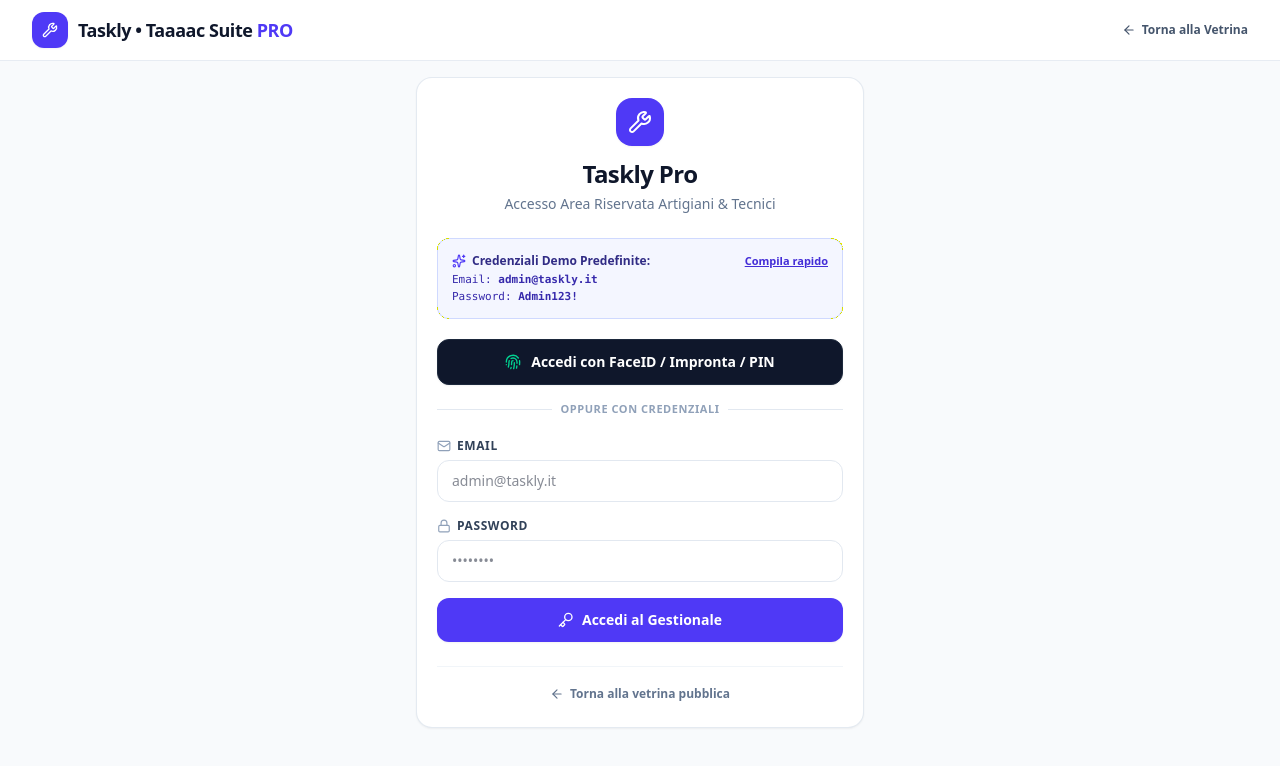
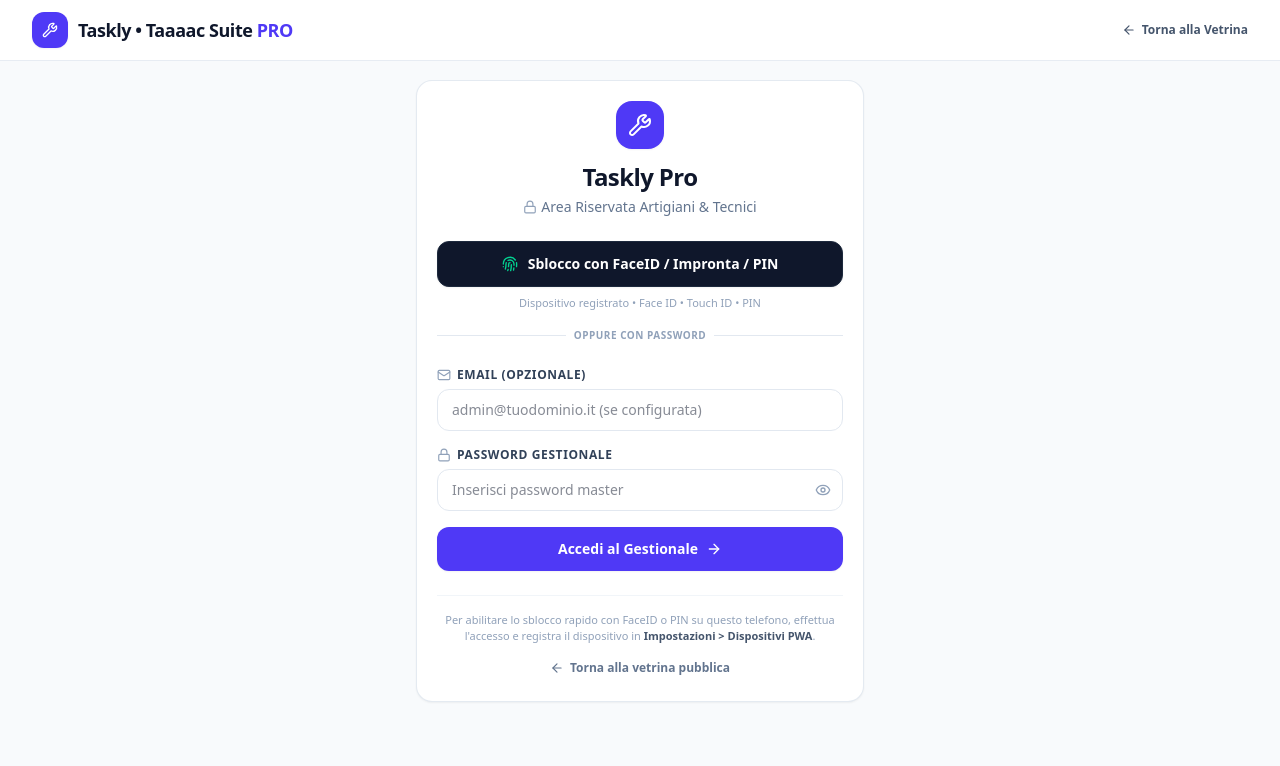
Before and after one commit to shadowkrad/Taskly, a Next.js app: page /login in a window 1280 px wide. Shown: the top 766 px of the page. Built offline with nearby package versions, Linux system fonts and the light colour scheme; no server answers; the database is empty.

Commit message:
fix(auth): master password qualification, 1-click demo & passkey biometrics

```diff
--- a/src/app/login/page.tsx
+++ b/src/app/login/page.tsx
@@ -1,11 +1,24 @@
 'use client';
 
-import React, { useState, useTransition, use } from 'react';
+import React, { useState, useEffect, useTransition, use } from 'react';
 import { useRouter } from 'next/navigation';
 import Link from 'next/link';
-import { Wrench, Lock, Mail, ArrowLeft, Loader2, AlertCircle, Sparkles, Key, Fingerprint, Smartphone } from 'lucide-react';
+import {
+  Wrench,
+  Lock,
+  Mail,
+  ArrowLeft,
+  Loader2,
+  AlertCircle,
+  Sparkles,
+  Key,
+  Fingerprint,
+  Eye,
+  EyeOff,
+  ArrowRight,
+} from 'lucide-react';
 import { startAuthentication } from '@simplewebauthn/browser';
-import { loginAction } from '@/app/actions/auth';
+import { loginAction, loginDemoAction } from '@/app/actions/auth';
 
 interface LoginPageProps {
   searchParams?: Promise<{ callbackUrl?: string }>;
@@ -17,10 +30,42 @@
   const callbackUrl = params?.callbackUrl || '/admin';
 
   const [isPending, startTransition] = useTransition();
+  const [demoLoading, setDemoLoading] = useState(false);
   const [biometricLoading, setBiometricLoading] = useState(false);
   const [email, setEmail] = useState('');
   const [password, setPassword] = useState('');
+  const [showPassword, setShowPassword] = useState(false);
   const [error, setError] = useState<string | null>(null);
+  const [isDemo, setIsDemo] = useState(false);
+
+  useEffect(() => {
+    if (typeof window !== 'undefined') {
+      const hn = window.location.hostname.toLowerCase();
+      const isDemoDomain =
+        hn.includes('vercel.app') ||
+        hn.includes('cliente-demo') ||
+        hn.includes('-demo') ||
+        hn.startsWith('demo.');
+      setIsDemo(isDemoDomain);
+    }
+  }, []);
+
+  const handleDemoLogin = async () => {
+    setDemoLoading(true);
+    setError(null);
+    try {
+      const res = await loginDemoAction();
+      if (res.success) {
+        router.push(callbackUrl);
+        router.refresh();
+      } else {
+        throw new Error(res.message || "Errore durante l'accesso demo");
+      }
+    } catch (err: any) {
+      setError(err.message || 'Errore accesso demo');
+      setDemoLoading(false);
+    }
+  };
 
   const handleDeviceLogin = async () => {
     setError(null);
@@ -32,7 +77,7 @@
 
       if (!optRes.ok) {
         const err = await optRes.json();
-        throw new Error(err.error || 'Nessun dispositivo autorizzato.');
+        throw new Error(err.error || 'Nessun dispositivo autorizzato su questo browser. Accedi prima con password.');
       }
 
       const options = await optRes.json();
@@ -56,7 +101,11 @@
       router.refresh();
     } catch (err: any) {
       console.warn('[handleDeviceLogin] errore:', err);
-      setError(err.message || 'Accesso con dispositivo non riuscito.');
+      if (err.name === 'NotAllowedError') {
+        setError('Sblocco biometrico annullato.');
+      } else {
+        setError(err.message || 'Dispositivo non registrato o non riconosciuto. Inserisci la password.');
+      }
     } finally {
       setBiometricLoading(false);
     }
@@ -64,10 +113,14 @@
 
   const handleSubmit = (e: React.FormEvent) => {
     e.preventDefault();
+    if (!password.trim()) {
+      setError('Inserisci la password di accesso.');
+      return;
+    }
     setError(null);
 
     startTransition(async () => {
-      const res = await loginAction(email, password);
+      const res = await loginAction(email ? email : password, email ? password : '');
       if (res.success) {
         router.push(callbackUrl);
         router.refresh();
@@ -75,12 +128,6 @@
         setError(res.message || 'Credenziali non valide.');
       }
     });
-  };
-
-  const fillDemoCredentials = () => {
-    setEmail('admin@taskly.it');
-    setPassword('Admin123!');
-    setError(null);
   };
 
   return (
@@ -92,47 +139,39 @@
             <Wrench className="w-6 h-6" />
           </div>
           <h1 className="text-2xl font-black tracking-tight text-slate-900">Taskly Pro</h1>
-          <p className="text-xs sm:text-sm text-slate-500 mt-1">
-            Accesso Area Riservata Artigiani & Tecnici
+          <p className="text-xs sm:text-sm text-slate-500 mt-1 flex items-center justify-center gap-1">
+            <Lock className="w-3.5 h-3.5 text-slate-400" />
+            <span>Area Riservata Artigiani & Tecnici</span>
           </p>
         </div>
 
-        {/* Demo Credentials Box */}
-        {process.env.NEXT_PUBLIC_IS_DEMO !== 'false' && (
-          <div className="mb-5 p-3.5 rounded-xl bg-indigo-50/70 border border-indigo-200/80 text-xs text-indigo-900">
-            <div className="flex items-center justify-between mb-1">
-              <span className="font-bold flex items-center gap-1.5">
-                <Sparkles className="w-3.5 h-3.5 text-indigo-600" />
-                Credenziali Demo Predefinite:
-              </span>
+        {/* 1-Click Demo Box (Solo su ambienti demo Vercel) */}
+        {isDemo && (
+          <div className="mb-6 p-4 rounded-2xl bg-indigo-50/80 border border-indigo-200/90 text-center space-y-2">
+            <div className="flex items-center justify-center gap-1.5 text-xs font-bold text-indigo-950">
+              <Sparkles className="w-4 h-4 text-indigo-600" />
+              <span>Modalità Demo Attiva</span>
+            </div>
+            <p className="text-[11px] text-indigo-700">
+              Esplora la gestione interventi, preventivi e cantieri con un singolo click, senza credenziali.
+            </p>
             <button
               type="button"
-                onClick={fillDemoCredentials}
-                className="text-[11px] font-bold text-indigo-700 hover:text-indigo-900 underline cursor-pointer"
+              onClick={handleDemoLogin}
+              disabled={isPending || demoLoading}
+              className="w-full py-2.5 px-4 bg-indigo-600 hover:bg-indigo-700 active:scale-98 text-white font-bold text-xs rounded-xl shadow-xs transition flex items-center justify-center gap-2 cursor-pointer disabled:opacity-60"
             >
-                Compila rapido
+              {demoLoading ? 'Accesso in corso...' : '👉 Accedi alla Demo (1-Click)'}
             </button>
-            </div>
-            <div className="font-mono text-[11px] space-y-0.5 mt-1 text-indigo-800">
-              <div>Email: <strong>admin@taskly.it</strong></div>
-              <div>Password: <strong>Admin123!</strong></div>
-            </div>
           </div>
         )}
 
-        {error && (
-          <div className="mb-4 p-3 rounded-xl bg-rose-50 border border-rose-200 text-rose-800 text-xs font-semibold flex items-center gap-2">
-            <AlertCircle className="w-4 h-4 shrink-0" />
-            <span>{error}</span>
-          </div>
-        )}
-
-        {/* Accesso Rapido Biometrico PWA v1.0.2 */}
-        <div className="mb-5">
+        {/* Accesso Rapido Biometrico Passkey */}
+        <div className="mb-6 space-y-2">
           <button
             type="button"
             onClick={handleDeviceLogin}
-            disabled={biometricLoading || isPending}
+            disabled={biometricLoading || isPending || demoLoading}
             className="w-full py-3 px-4 rounded-xl bg-slate-900 hover:bg-slate-800 text-white font-bold text-xs sm:text-sm shadow-xs flex items-center justify-center gap-2.5 transition-all cursor-pointer disabled:opacity-60 border border-slate-800 active:scale-98"
           >
             {biometricLoading ? (
@@ -143,33 +182,42 @@
             ) : (
               <>
                 <Fingerprint className="w-4 h-4 text-emerald-400" />
-                <span>Accedi con FaceID / Impronta / PIN</span>
+                <span>Sblocco con FaceID / Impronta / PIN</span>
               </>
             )}
           </button>
+          <p className="text-[11px] text-slate-400 text-center font-medium">
+            Dispositivo registrato • Face ID • Touch ID • PIN
+          </p>
           <div className="relative my-4">
             <div className="absolute inset-0 flex items-center">
               <div className="w-full border-t border-slate-200" />
             </div>
-            <div className="relative flex justify-center text-[11px] uppercase tracking-wider">
-              <span className="bg-white px-2 text-slate-400 font-semibold">oppure con credenziali</span>
+            <div className="relative flex justify-center text-[10px] uppercase tracking-wider">
+              <span className="bg-white px-2 text-slate-400 font-bold">oppure con password</span>
             </div>
           </div>
         </div>
 
-        {/* Form Login */}
+        {error && (
+          <div className="mb-4 p-3 rounded-xl bg-rose-50 border border-rose-200 text-rose-800 text-xs font-semibold flex items-center gap-2">
+            <AlertCircle className="w-4 h-4 shrink-0" />
+            <span>{error}</span>
+          </div>
+        )}
+
+        {/* Form Login Master Password */}
         <form onSubmit={handleSubmit} className="space-y-4">
           <div>
             <label className="block text-xs font-bold uppercase tracking-wider text-slate-700 mb-1.5 flex items-center gap-1.5">
               <Mail className="w-3.5 h-3.5 text-slate-400" />
-              Email
+              Email (Opzionale)
             </label>
             <input
-              required
               type="email"
               value={email}
               onChange={(e) => setEmail(e.target.value)}
-              placeholder="admin@taskly.it"
+              placeholder="admin@tuodominio.it (se configurata)"
               className="w-full px-3.5 py-2.5 rounded-xl border border-slate-200 text-sm text-slate-900 focus:outline-none focus:ring-2 focus:ring-indigo-500 bg-white"
             />
           </div>
@@ -177,22 +225,31 @@
           <div>
             <label className="block text-xs font-bold uppercase tracking-wider text-slate-700 mb-1.5 flex items-center gap-1.5">
               <Lock className="w-3.5 h-3.5 text-slate-400" />
-              Password
+              Password Gestionale
             </label>
+            <div className="relative">
               <input
                 required
-              type="password"
+                type={showPassword ? 'text' : 'password'}
                 value={password}
                 onChange={(e) => setPassword(e.target.value)}
-              placeholder="••••••••"
-              className="w-full px-3.5 py-2.5 rounded-xl border border-slate-200 text-sm text-slate-900 focus:outline-none focus:ring-2 focus:ring-indigo-500 bg-white"
+                placeholder="Inserisci password master"
+                className="w-full pl-3.5 pr-10 py-2.5 rounded-xl border border-slate-200 text-sm text-slate-900 focus:outline-none focus:ring-2 focus:ring-indigo-500 bg-white"
               />
+              <button
+                type="button"
+                onClick={() => setShowPassword(!showPassword)}
+                className="absolute inset-y-0 right-0 pr-3 flex items-center text-slate-400 hover:text-slate-600 cursor-pointer"
+              >
+                {showPassword ? <EyeOff className="w-4 h-4" /> : <Eye className="w-4 h-4" />}
+              </button>
+            </div>
           </div>
 
           <button
             type="submit"
-            disabled={isPending}
-            className="btn-taaaac w-full py-3 bg-indigo-600 hover:bg-indigo-700 text-white font-bold text-sm shadow-xs hover:shadow-md disabled:opacity-50 flex items-center justify-center gap-2 mt-2"
+            disabled={isPending || demoLoading || biometricLoading}
+            className="btn-taaaac w-full py-3 bg-indigo-600 hover:bg-indigo-700 text-white font-bold text-sm shadow-xs hover:shadow-md disabled:opacity-50 flex items-center justify-center gap-2 mt-2 cursor-pointer active:scale-98"
           >
             {isPending ? (
               <>
@@ -201,15 +258,18 @@
               </>
             ) : (
               <>
-                <Key className="w-4 h-4" />
-                Accedi al Gestionale
+                <span>Accedi al Gestionale</span>
+                <ArrowRight className="w-4 h-4" />
               </>
             )}
           </button>
         </form>
 
-        {/* Back Link */}
-        <div className="mt-6 pt-4 border-t border-slate-100 text-center">
+        <div className="mt-6 pt-4 border-t border-slate-100 text-center space-y-3">
+          <p className="text-[11px] text-slate-400">
+            Per abilitare lo sblocco rapido con FaceID o PIN su questo telefono, effettua l'accesso e registra il dispositivo in <strong className="text-slate-600">Impostazioni &gt; Dispositivi PWA</strong>.
+          </p>
+          <div>
             <Link
               href="/"
               className="inline-flex items-center gap-1.5 text-xs font-semibold text-slate-500 hover:text-slate-800 transition-colors"
@@ -220,5 +280,6 @@
           </div>
         </div>
       </div>
+    </div>
   );
 }
```
Also changed, not shown: src/app/actions/auth.ts (+58 -13 lines), src/lib/auth.ts (+36 -0 lines), 1 other file (tests, documents, lock files or other folders). Lines whose indentation alone changed are shown as unchanged.
